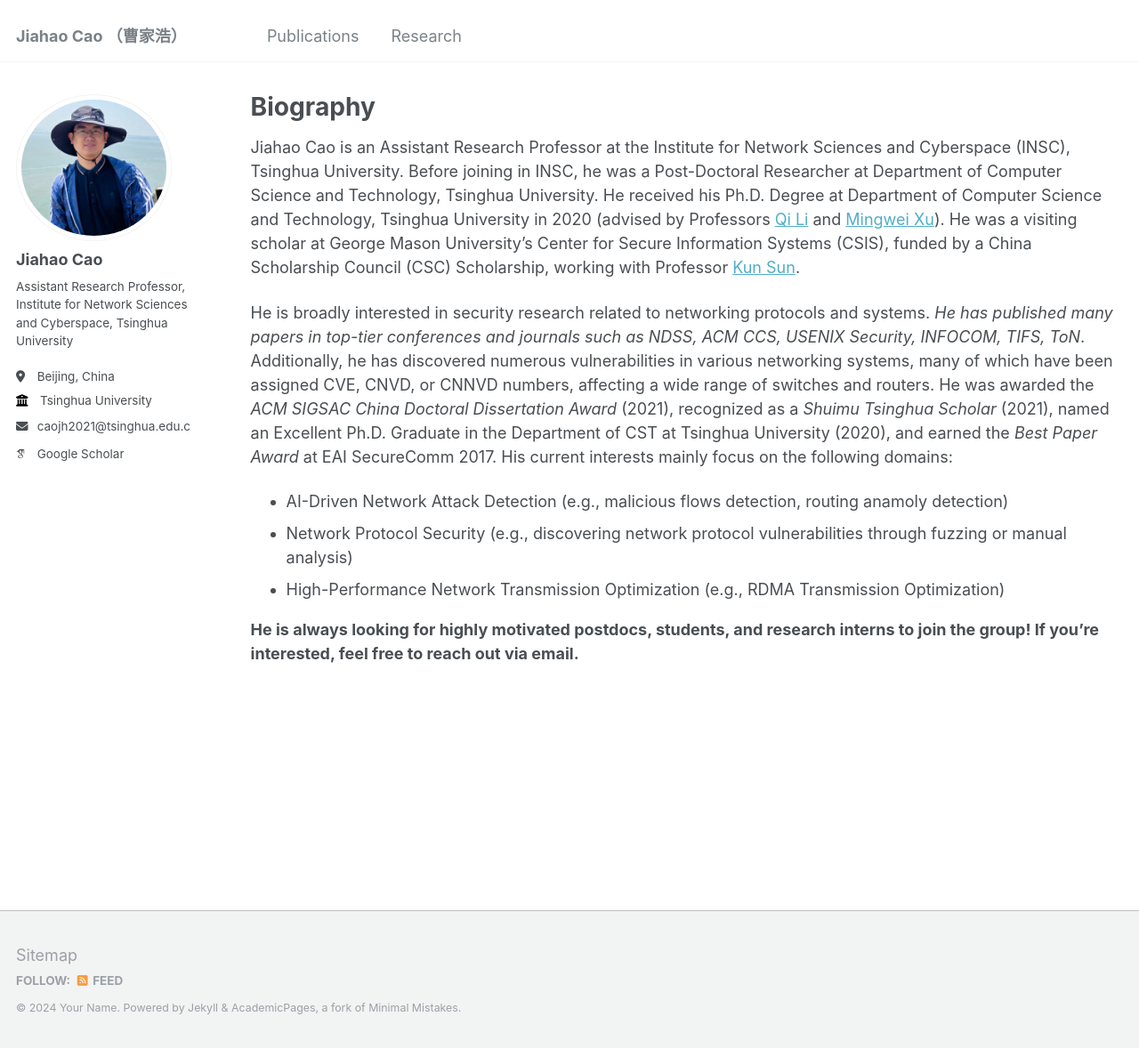
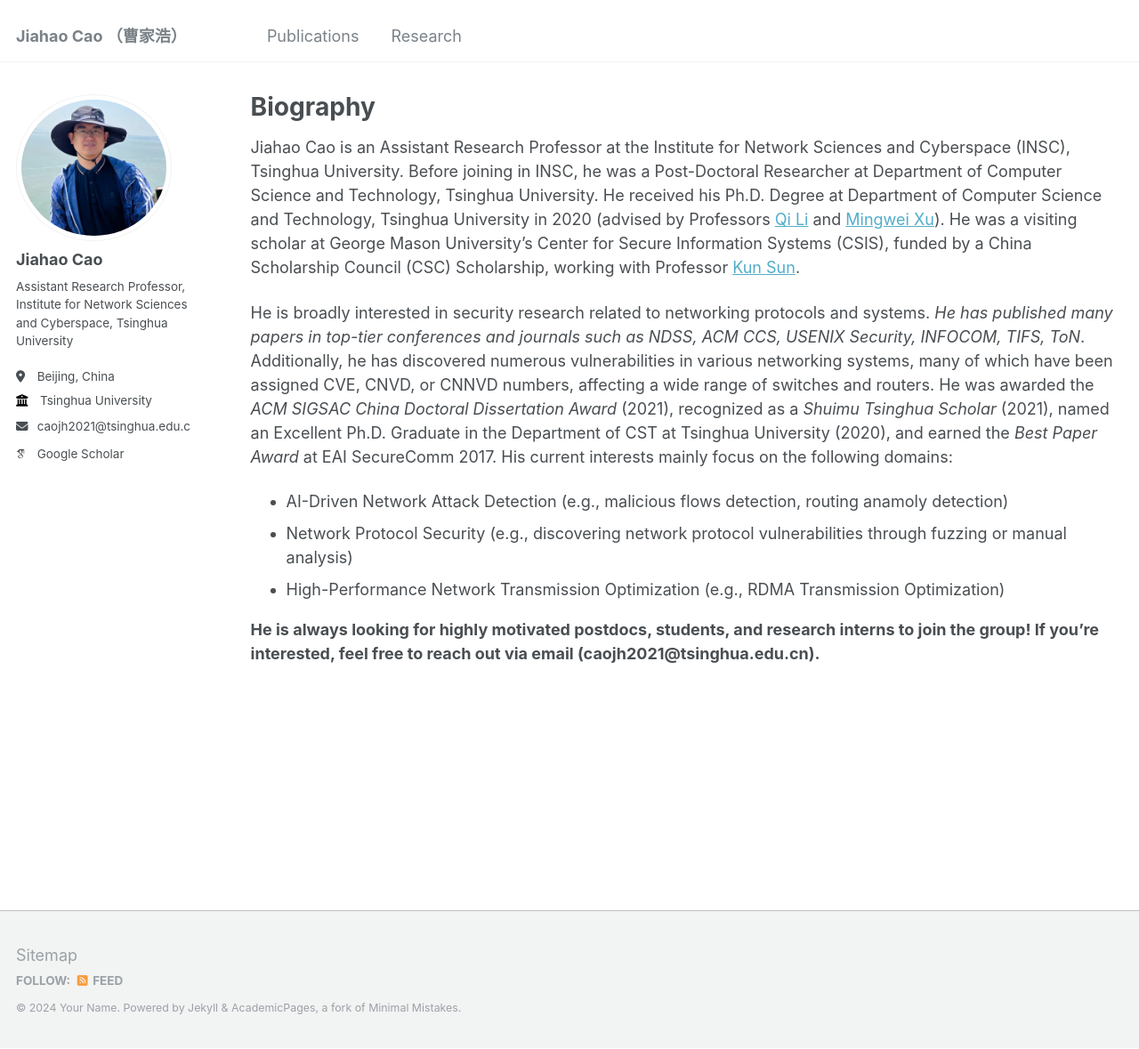
Before and after one commit to caojh15/caojh15.github.io, a Jekyll site: the page built from _pages/about.md, in a window 1280 px wide and 1179 px high. Shown: the whole window at 89% size. Built offline with Jekyll 4.4.1, drawn with Linux system fonts in a browser that asks for light colours; some web fonts are replaced.

Commit message:
Update about.md

```diff
--- a/_pages/about.md
+++ b/_pages/about.md
@@ -15,4 +15,4 @@ He is broadly interested in security research related to networking protocols an
 - Network Protocol Security (e.g., discovering network protocol vulnerabilities through fuzzing or manual analysis)
 - High-Performance Network Transmission Optimization (e.g., RDMA Transmission Optimization)
 
-**He is always looking for highly motivated postdocs, students, and research interns to join the group! If you're interested, feel free to reach out via email.**
+**He is always looking for highly motivated postdocs, students, and research interns to join the group! If you're interested, feel free to reach out via email (caojh2021@tsinghua.edu.cn).**
```
